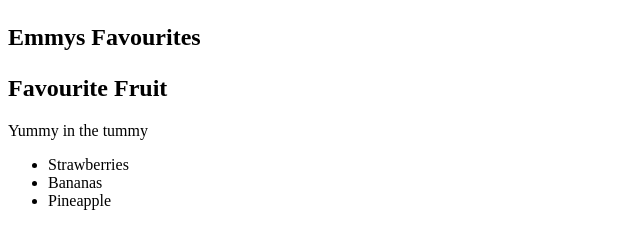
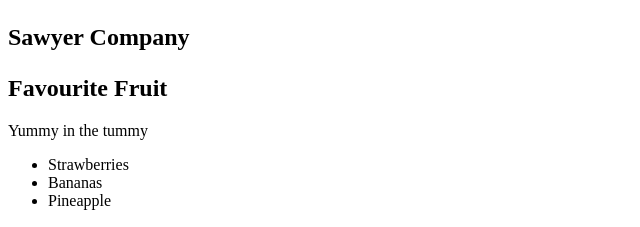
Before and after one commit to ESawyer04/website, a plain HTML site: page index.html in a window 1280 px wide. Shown: the top 227 px of the page, 0-640 px from the left. Drawn offline with Linux system fonts and the light colour scheme.

Commit message:
Emmyswebsite

```diff
--- a/index.html
+++ b/index.html
@@ -11,7 +11,7 @@
     <header>
       <h1 My website</h1>
         <h2 Subtitle</h2>
-          <p> Emmys Favourites</p>
+          <p> Sawyer Company</p>
         </header>
 
       <section>
```
